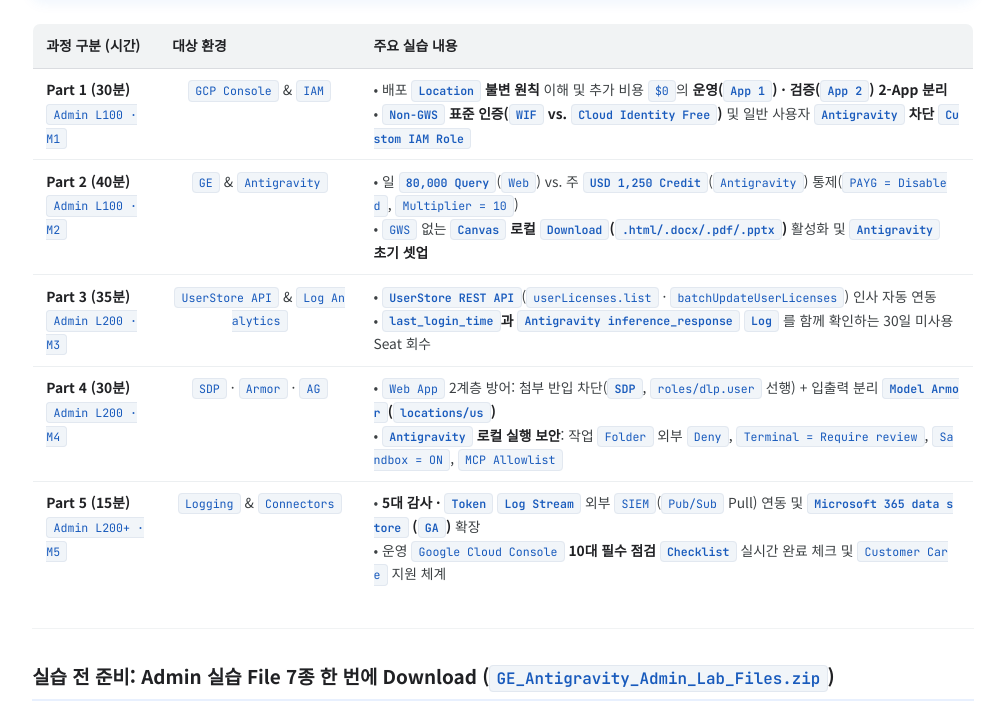
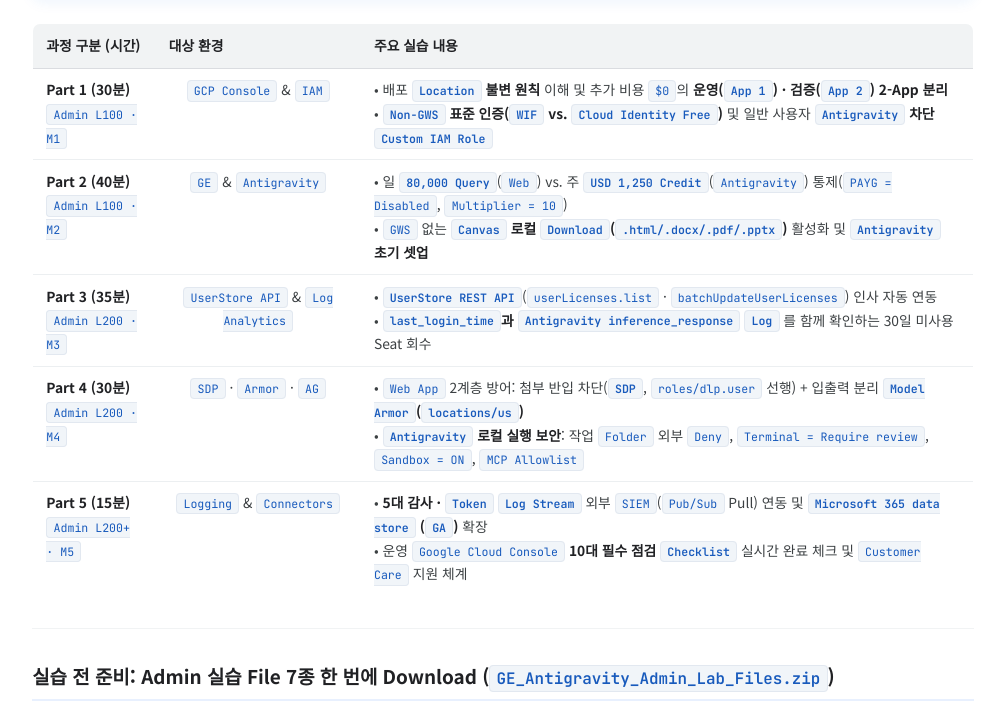
Before and after one commit to rhkim77/ge-agy-admin-basic, a plain HTML site: page index.html in a window 1280 px wide. Shown: the part 1477-2191 px from the top of the page, without its empty margins (269-1274 px from the left). Drawn offline with nearby package versions, Linux system fonts and the light colour scheme; a web font is replaced by a local one.

Commit message:
style: wrap inline code at word boundaries in 5:5 Step 1-2 table

```diff
--- a/index.html
+++ b/index.html
@@ -257,10 +257,10 @@
     }
     .markdown-body td {
       padding: 0.62rem 0.85rem; border-bottom: 1px solid #eceff1; vertical-align: top; color: var(--text-secondary);
-      overflow-wrap: anywhere; word-break: keep-all;
+      overflow-wrap: break-word; word-break: keep-all;
     }
     .markdown-body td code, .markdown-body th code {
-      overflow-wrap: anywhere; word-break: break-all; white-space: normal;
+      overflow-wrap: break-word; word-break: normal; white-space: normal;
     }
     .markdown-body tr:last-child td { border-bottom: none; }
 
```
